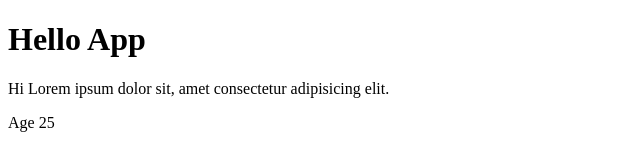
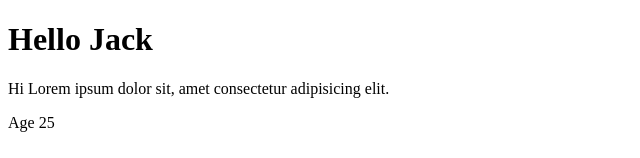
Before and after one commit to denypanko/react-22-10, a React (Create React App) app: page / in a window 1280 px wide. Shown: the top 158 px of the page, without its empty margins (0-640 px from the left). Built offline with nearby package versions, Linux system fonts and the light colour scheme.

Commit message:
add default props

```diff
--- a/src/index.tsx
+++ b/src/index.tsx
@@ -3,12 +3,12 @@ import ReactDOM from 'react-dom/client'
 import { List } from './List'
 
 type TitleProps = {
-    name: string
+    name?: string
     text: string
     age: number
 }
 
-const Title = ({ name, text, age }: TitleProps) => {
+const Title = ({ name = 'Jack', text, age }: TitleProps) => {
     return (
         <>
             <h1>Hello {name}</h1>
@@ -22,7 +22,6 @@ const App = () => {
     return (
         <div className="app">
             <Title
-                name="App"
                 text="Lorem ipsum dolor sit, amet consectetur adipisicing elit."
                 age={25}
             />
```
